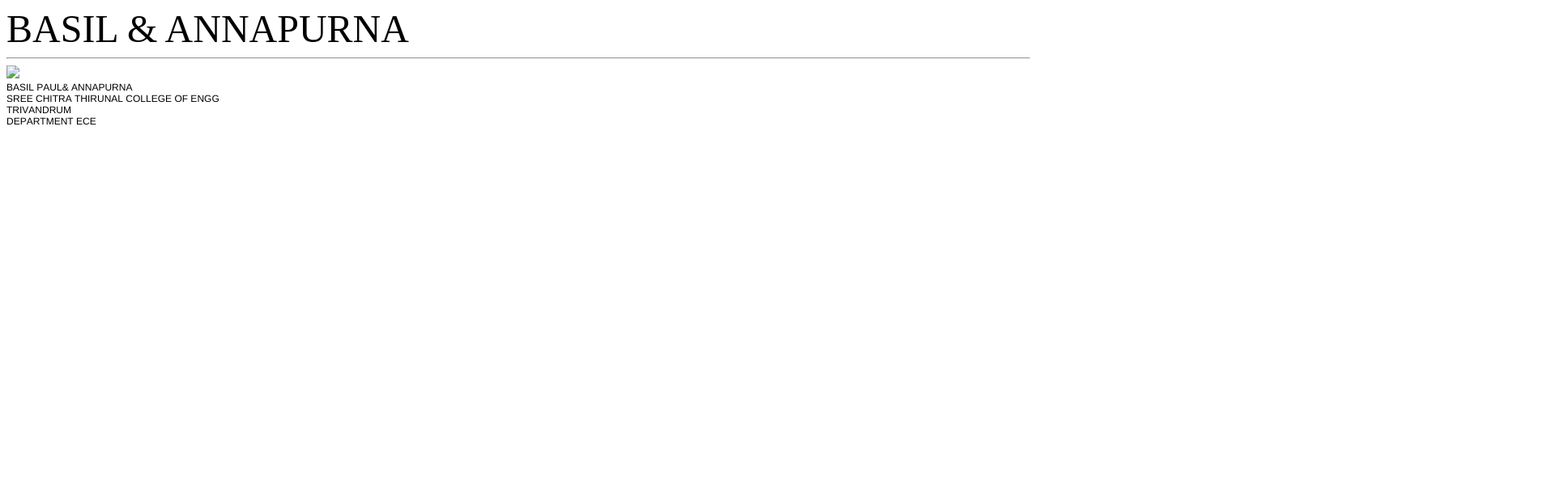
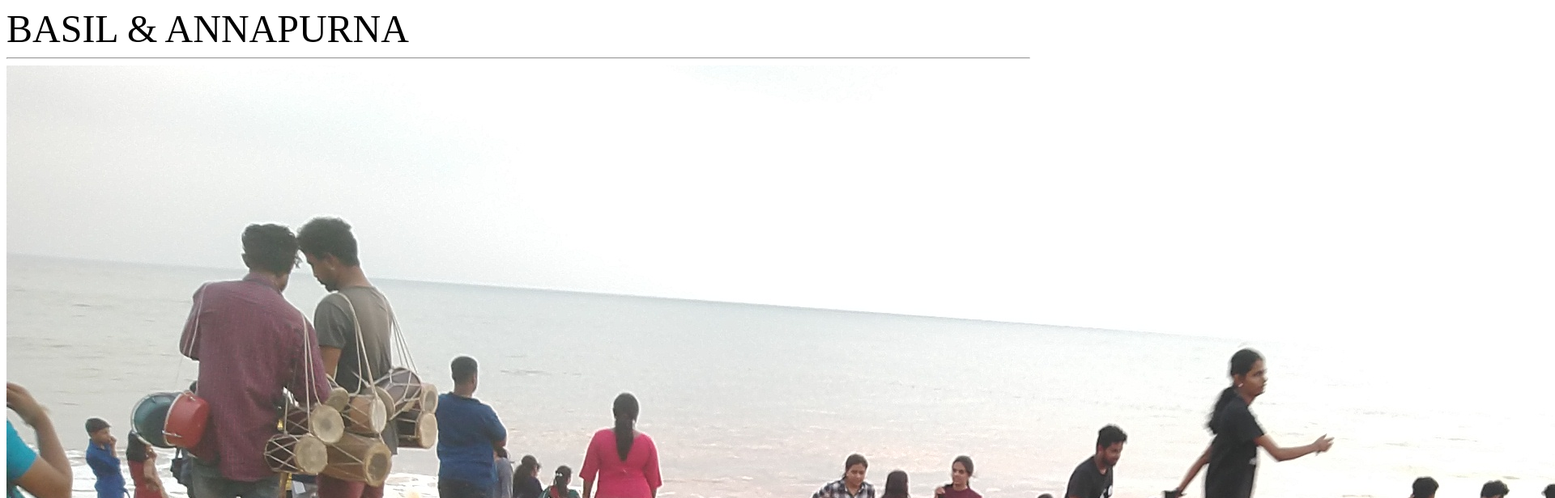
Before and after one commit to BASILPAUL2004/portfolio, a plain HTML site: page index.html in a window 1280 px wide. Shown: the top 616 px of the page at 81% size, 1920 px wide, since content can reach past the window. Drawn offline with Linux system fonts and the light colour scheme.

Commit message:
Update index.html

```diff
--- a/index.html
+++ b/index.html
@@ -15,7 +15,7 @@
   </style>
 </head>
   <body>
-    <img src="IMG_20190209_181538388.jpg.jpg"></img><br/>
+    <img src="IMG_20190209_181538388.jpg"></img><br/>
 
 <p class="p1"><span class="s1">BASIL PAUL& ANNAPURNA <span class="Apple-converted-space"> </span></span></p>
 <p class="p1"><span class="s1">SREE CHITRA THIRUNAL COLLEGE OF ENGG</span></p>
```
